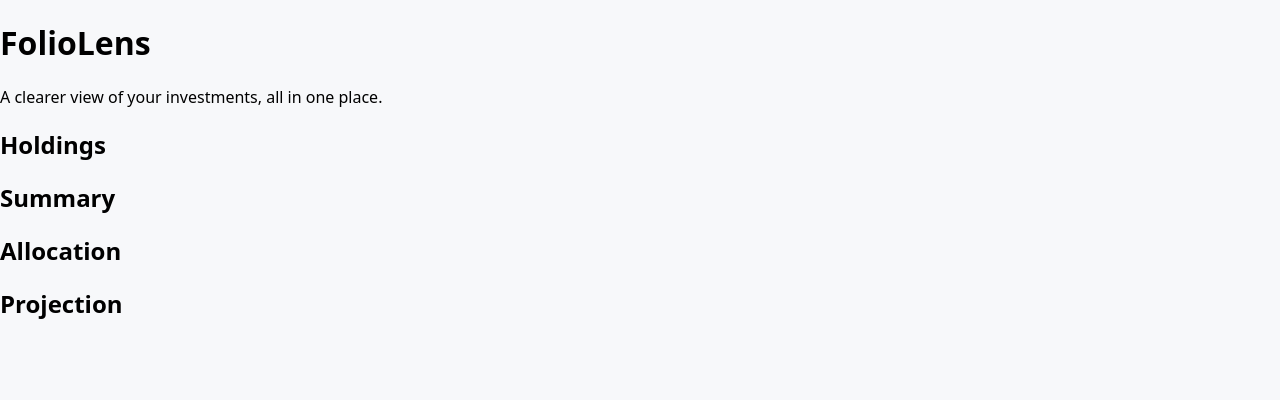
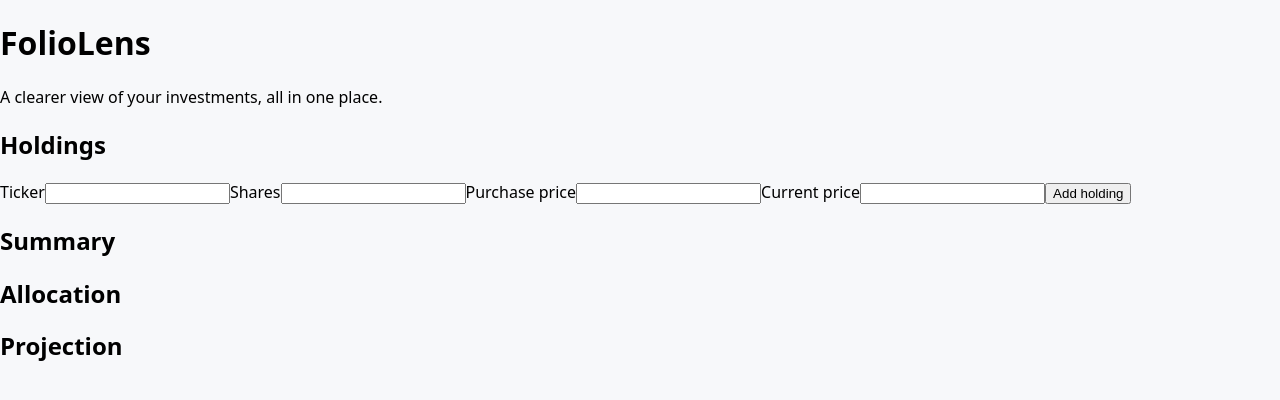
Before and after one commit to ylo16/appco, a React (Vite) app: page / in a window 1280 px wide. Shown: the top 400 px of the page. Built offline with nearby package versions, Linux system fonts and the light colour scheme.

Commit message:
Add holdings state hook and entry form

```diff
--- a/src/App.jsx
+++ b/src/App.jsx
@@ -1,6 +1,10 @@
 import './App.css'
+import HoldingForm from './components/HoldingForm.jsx'
+import { useHoldings } from './hooks/useHoldings.js'
 
 function App() {
+  const { holdings, addHolding } = useHoldings()
+
   return (
     <div>
       {/* The header names FolioLens and introduces its purpose. */}
@@ -13,6 +17,15 @@ function App() {
       <main>
         <section>
           <h2>Holdings</h2>
+          <HoldingForm onAdd={addHolding} />
+          <ul>
+            {holdings.map((holding) => (
+              <li key={holding.id}>
+                {holding.ticker}: {holding.shares} shares, purchased at {holding.purchasePrice},
+                current price {holding.currentPrice}
+              </li>
+            ))}
+          </ul>
         </section>
         <section>
           <h2>Summary</h2>
--- /dev/null
+++ b/src/components/HoldingForm.jsx
@@ -0,0 +1,74 @@
+import { useState } from 'react'
+
+function HoldingForm({ onAdd }) {
+  // Props are values or functions the parent component passes into this form.
+  // A controlled form keeps each input's displayed value in React state.
+  const [ticker, setTicker] = useState('')
+  const [shares, setShares] = useState('')
+  const [purchasePrice, setPurchasePrice] = useState('')
+  const [currentPrice, setCurrentPrice] = useState('')
+
+  function handleSubmit(event) {
+    event.preventDefault()
+    onAdd({
+      ticker: ticker.trim(),
+      shares: Number(shares),
+      purchasePrice: Number(purchasePrice),
+      currentPrice: Number(currentPrice),
+    })
+    setTicker('')
+    setShares('')
+    setPurchasePrice('')
+    setCurrentPrice('')
+  }
+
+  return (
+    <form onSubmit={handleSubmit}>
+      <label>
+        Ticker
+        <input
+          type="text"
+          value={ticker}
+          onChange={(event) => setTicker(event.target.value.toUpperCase())}
+          required
+        />
+      </label>
+      <label>
+        Shares
+        <input
+          type="number"
+          min="0"
+          step="any"
+          value={shares}
+          onChange={(event) => setShares(event.target.value)}
+          required
+        />
+      </label>
+      <label>
+        Purchase price
+        <input
+          type="number"
+          min="0"
+          step="any"
+          value={purchasePrice}
+          onChange={(event) => setPurchasePrice(event.target.value)}
+          required
+        />
+      </label>
+      <label>
+        Current price
+        <input
+          type="number"
+          min="0"
+          step="any"
+          value={currentPrice}
+          onChange={(event) => setCurrentPrice(event.target.value)}
+          required
+        />
+      </label>
+      <button type="submit">Add holding</button>
+    </form>
+  )
+}
+
+export default HoldingForm
--- /dev/null
+++ b/src/hooks/useHoldings.js
@@ -0,0 +1,25 @@
+import { useState } from 'react'
+
+export function useHoldings() {
+  // State is React's memory for values that should update the screen when they change.
+  const [holdings, setHoldings] = useState([])
+
+  function addHolding(holding) {
+    const newHolding = { ...holding, id: crypto.randomUUID() }
+    setHoldings((currentHoldings) => [...currentHoldings, newHolding])
+  }
+
+  function removeHolding(id) {
+    setHoldings((currentHoldings) => currentHoldings.filter((holding) => holding.id !== id))
+  }
+
+  function updateHolding(id, changes) {
+    setHoldings((currentHoldings) =>
+      currentHoldings.map((holding) =>
+        holding.id === id ? { ...holding, ...changes } : holding,
+      ),
+    )
+  }
+
+  return { holdings, addHolding, removeHolding, updateHolding }
+}
```
